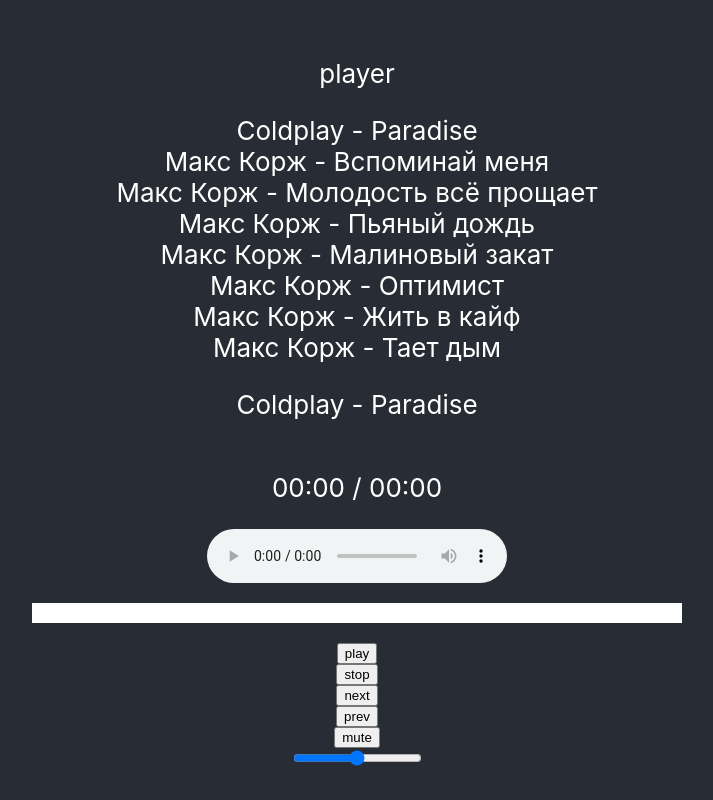
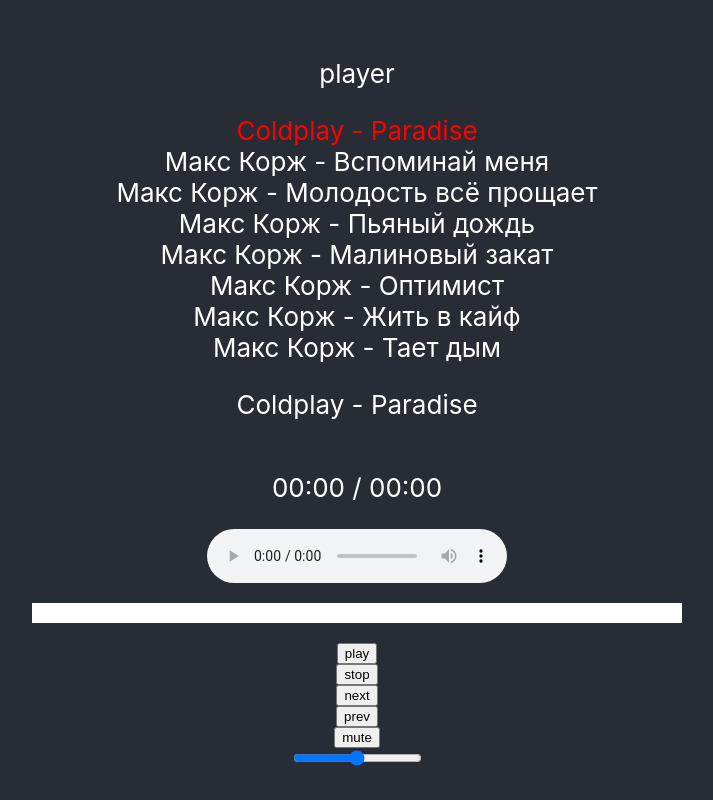
Before and after one commit to rakulagin/music, a React (Create React App) app: page / in a window 1280 px wide. Shown: the whole page, without its empty margins (283-996 px from the left). Built offline with nearby package versions, Linux system fonts and the light colour scheme; the HTML template or start-up script is replaced by a standard one.

Commit message:
выделяю текущий трек

```diff
--- a/src/App.js
+++ b/src/App.js
@@ -1,6 +1,7 @@
 import React, {useState, useRef, useEffect} from "react";
 import './App.css';
 import {songsList} from "./audio/audio";
+import Playlist from "./components/Playlist/Playlist";
 
 
 function App() {
@@ -56,7 +57,6 @@
   const prev = ()=> {
     setIsLoaded(false)
     if (currentSongIndex === 0) {
-      console.log('000')
       setCurrentSongIndex(songsList.length-1)
     } else {
       setCurrentSongIndex(currentSongIndex-1)
@@ -128,11 +128,15 @@
     <div className="App">
       <header className="App-header">
         <p>player</p>
-        {songsList.map((song, id) => (
-          <div key={id}>
-            {song.artist} - {song.title}
-          </div>
-        ))}
+        <Playlist
+          songsList={songsList}
+          currentSongIndex={currentSongIndex}
+        />
+        {/*{songsList.map((song, id) => (*/}
+        {/*  <div key={id}>*/}
+        {/*    {song.artist} - {song.title}*/}
+        {/*  </div>*/}
+        {/*))}*/}
         <p>{songsList[currentSongIndex].artist} - {songsList[currentSongIndex].title}</p>
         <p>{currentDisplayTime} / {duration}</p>
         <audio ref={audioRef}
--- a/src/audio/audio.js
+++ b/src/audio/audio.js
@@ -9,41 +9,49 @@
 
 export const songsList = [
   {
+    id: 0,
     src: song1,
     artist: 'Coldplay',
     title: 'Paradise',
   },
   {
+    id: 1,
     src: song2,
     artist: 'Макс Корж',
     title: 'Вспоминай меня',
   },
   {
+    id: 2,
     src: song3,
     artist: 'Макс Корж',
     title: 'Молодость всё прощает',
   },
   {
+    id: 3,
     src: song4,
     artist: 'Макс Корж',
     title: 'Пьяный дождь',
   },
   {
+    id: 4,
     src: song5,
     artist: 'Макс Корж',
     title: 'Малиновый закат',
   },
   {
+    id: 5,
     src: song6,
     artist: 'Макс Корж',
     title: 'Оптимист',
   },
   {
+    id: 6,
     src: song7,
     artist: 'Макс Корж',
     title: 'Жить в кайф',
   },
   {
+    id: 7,
     src: song8,
     artist: 'Макс Корж',
     title: 'Тает дым',
--- /dev/null
+++ b/src/components/Playlist/Playlist.jsx
@@ -0,0 +1,22 @@
+import React from 'react';
+import styles from './Playlist.module.css'
+
+const Playlist = ({currentSongIndex, songsList}) => {
+
+  return (
+    <div>
+      {songsList.map((song, id) => (
+        <div
+          key={id}
+          className={ song.id==currentSongIndex ? styles.active : ''}
+          >
+          {song.artist} - {song.title}
+        </div>
+      ))}
+    </div>
+
+
+  );
+};
+
+export default Playlist;
--- /dev/null
+++ b/src/components/Playlist/Playlist.module.css
@@ -0,0 +1,3 @@
+.active {
+    color: red
+}
```
